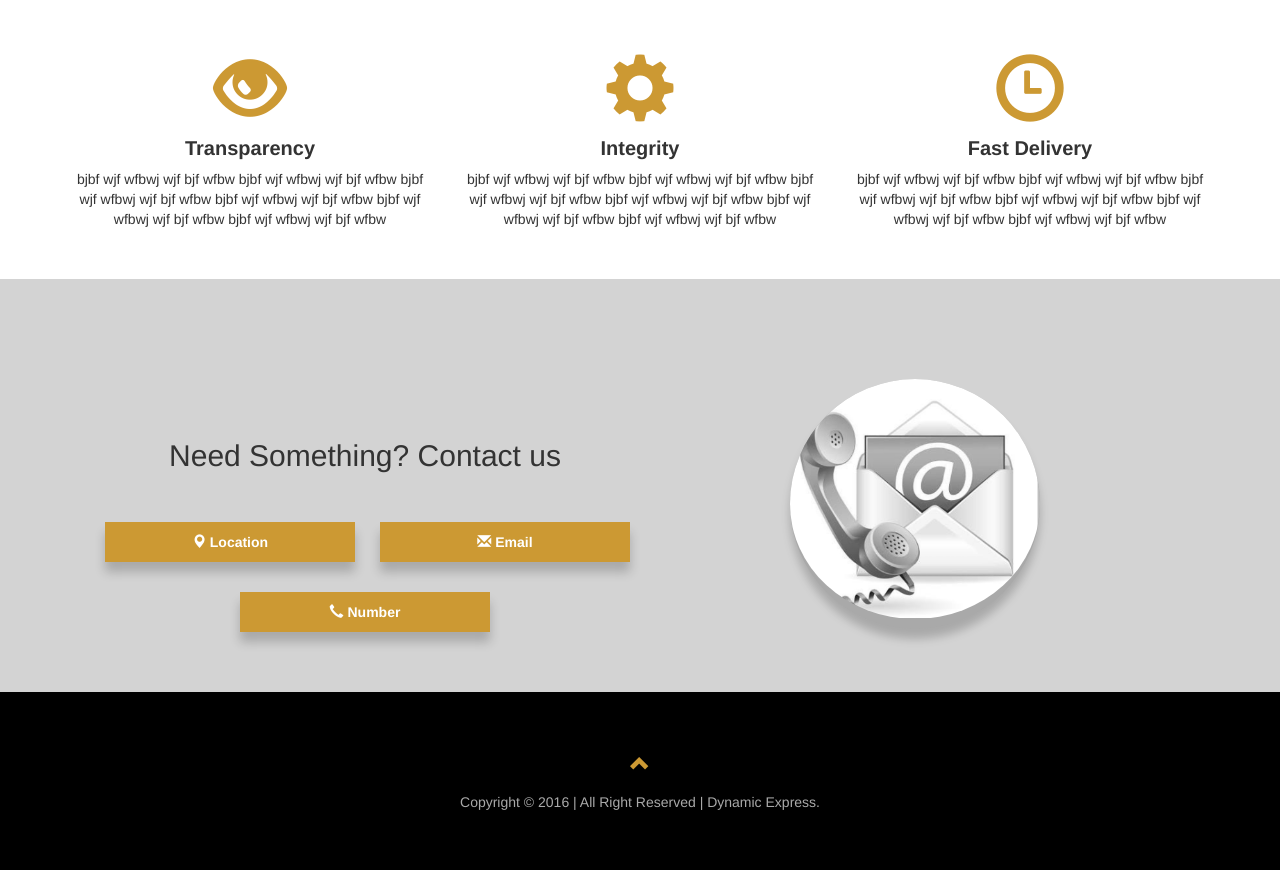
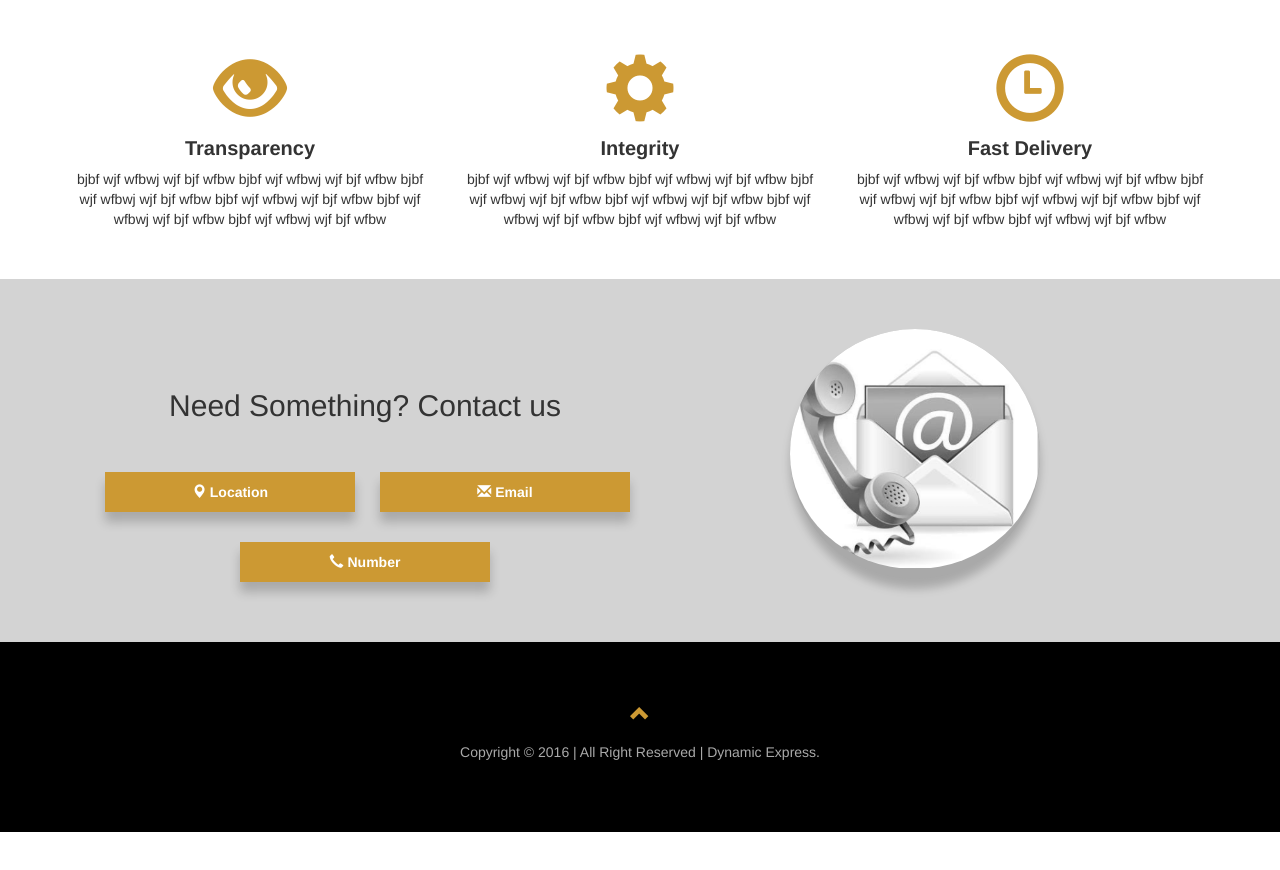
Before and after one commit to hydeenoble/dynamicExpress, a plain HTML site: page index.html in a window 1280 px wide. Shown: the part 2516-3386 px from the top of the page. After the commit the page ends 3348 px from the top, so only its background shows below. Drawn offline with Linux system fonts and the light colour scheme.

```diff
--- a/index.html
+++ b/index.html
@@ -2,7 +2,7 @@
 <html lang="en">
 <head>
     <meta charset="UTF-8">
-    <title>Dynamic Express</title>
+    <title>Welcome to Dynamic Express</title>
     <link rel="icon" href="images/DYNAMIC%20EXPRESS.png">
     <link rel="stylesheet" href="css/bootstrap.min.css">
     <link rel="stylesheet" href="css/style.css">
@@ -150,7 +150,7 @@
     <br><br>
 </div>
 
-<div id="contact" class="container-fluid bg-gray" style="padding-top:50px;">
+<div id="contact" class="container-fluid bg-gray">
     <div class="container contact-section">
         <div class="row">
             <div class="col-lg-6 col-md-6 col-sm-12 col-xs-12 col-md-push-6">
```
